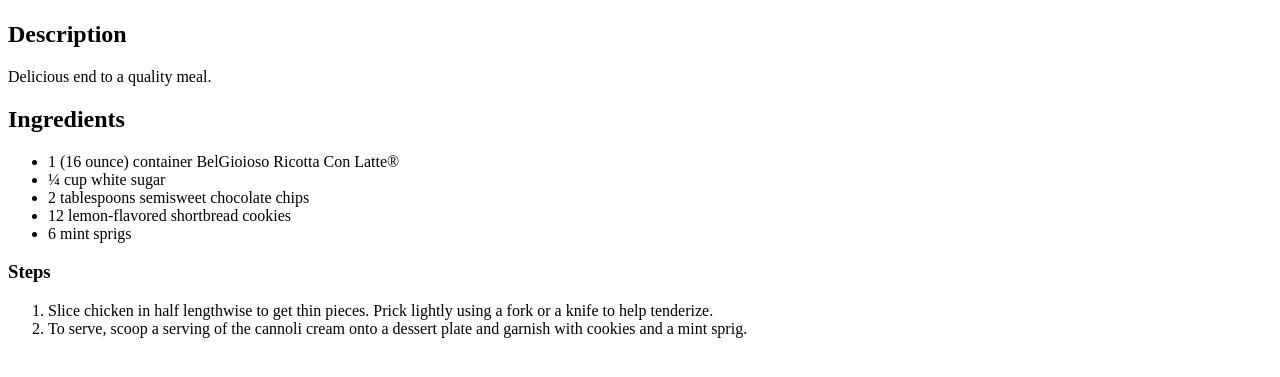
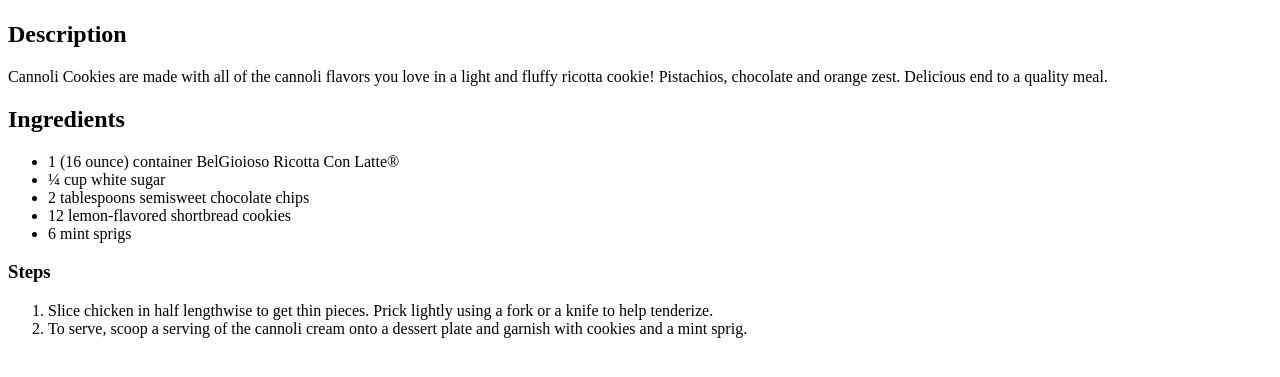
Before and after one commit to jwhudnall/odin-recipes, a plain HTML site: page recipes/cannoli.html in a window 1280 px wide. Shown: the part 355-732 px from the top of the page. Drawn offline with Linux system fonts and the light colour scheme.

Commit message:
Update Cannoli description

```diff
--- a/recipes/cannoli.html
+++ b/recipes/cannoli.html
@@ -17,7 +17,7 @@
   <article>
     <section class="description">
       <h2>Description</h2>
-      <p>Delicious end to a quality meal.</p>
+      <p>Cannoli Cookies are made with all of the cannoli flavors you love in a light and fluffy ricotta cookie! Pistachios, chocolate and orange zest. Delicious end to a quality meal.</p>
     </section>
 
     <section class="ingredients">
```
